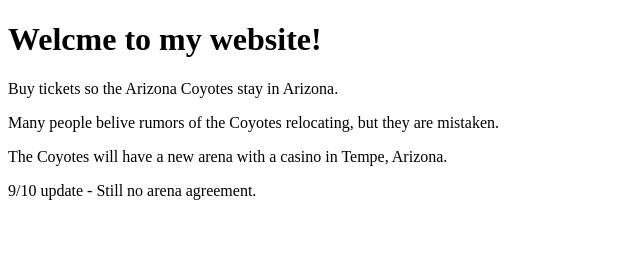
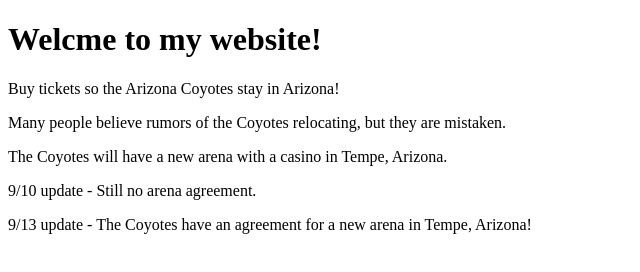
Before and after one commit to Wikerpedia99/First-Live-Website, a plain HTML site: page index.html in a window 1280 px wide. Shown: the whole page, without its empty margins (0-640 px from the left). Drawn offline with Linux system fonts and the light colour scheme.

Commit message:
added sept 13 update

```diff
--- a/index.html
+++ b/index.html
@@ -5,9 +5,10 @@
 </head>
 <body>
 <h1>Welcme to my website!</h1>
-<p>Buy tickets so the Arizona Coyotes stay in Arizona.</p>
-<p>Many people belive rumors of the Coyotes relocating, but they are mistaken.</p>
+<p>Buy tickets so the Arizona Coyotes stay in Arizona!</p>
+<p>Many people believe rumors of the Coyotes relocating, but they are mistaken.</p>
 <p>The Coyotes will have a new arena with a casino in Tempe, Arizona.</p>
 <p>9/10 update - Still no arena agreement.</p>
+<p>9/13 update - The Coyotes have an agreement for a new arena in Tempe, Arizona!</p>
 </body>
 </html>
```
